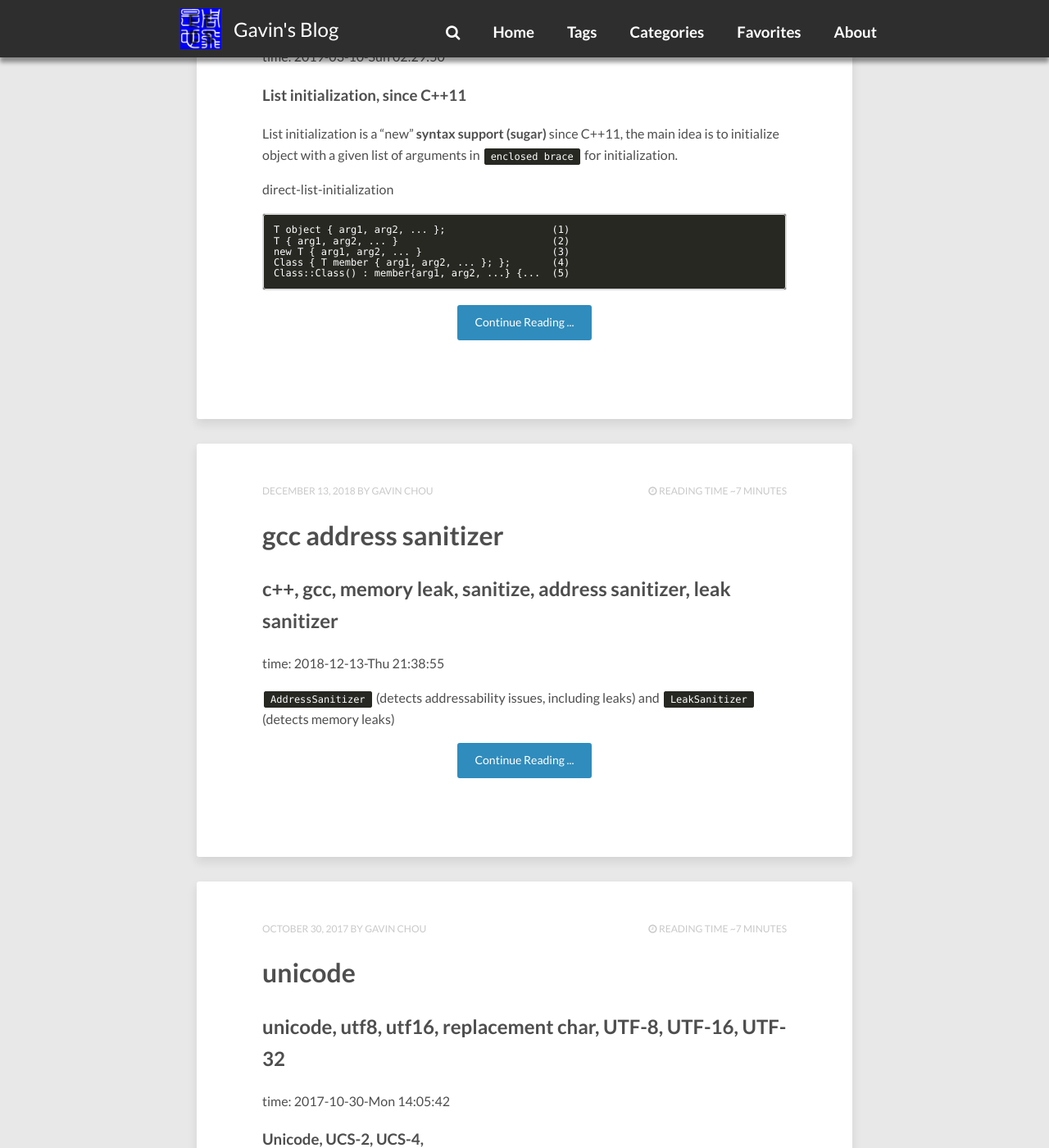
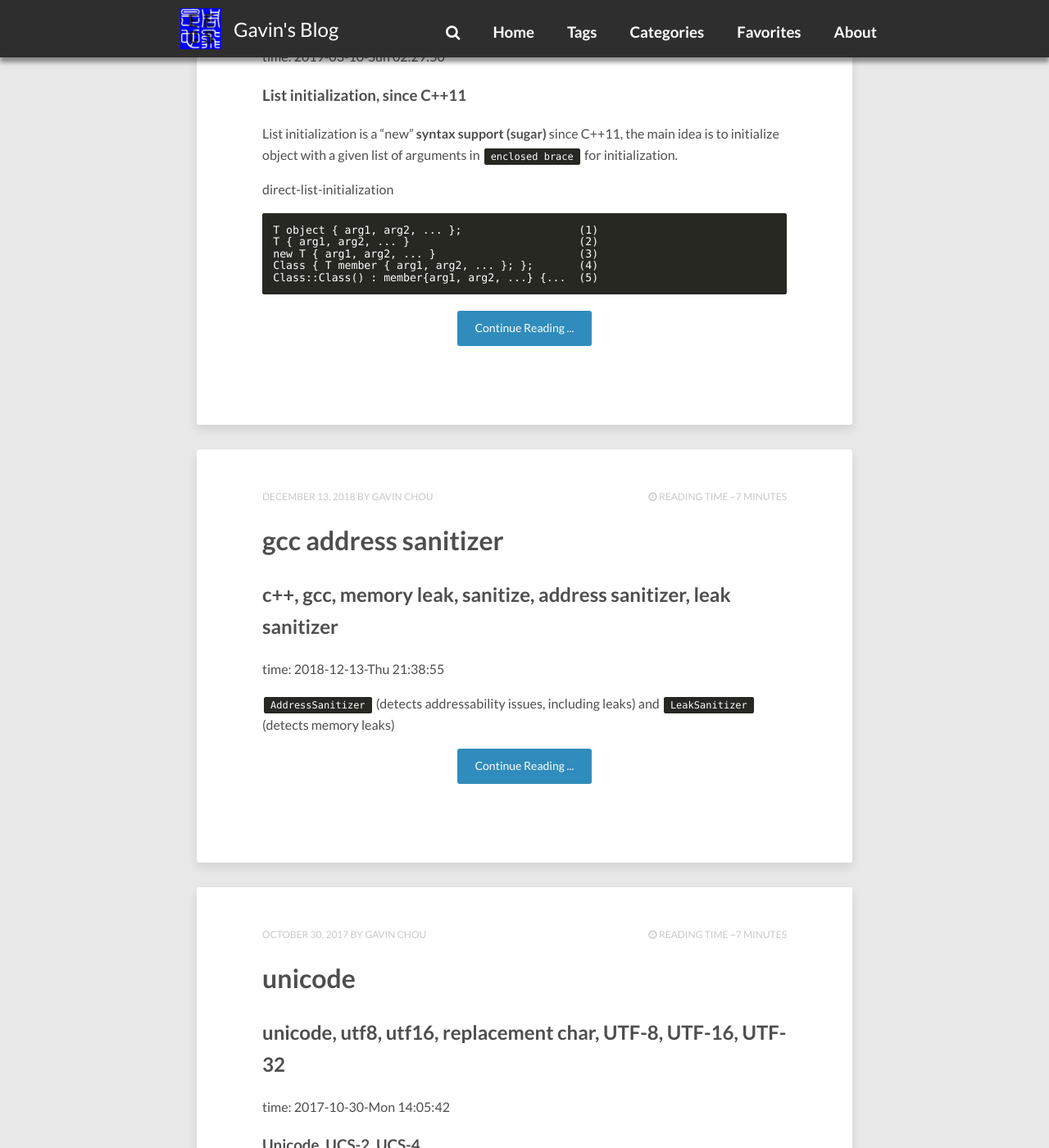
Before and after one commit to gavinchou/gavinchou.github.io, a Jekyll site: the page built from index.html, in a window 1280 px wide and 1400 px high, scrolled down 2880 px. Shown: the whole window at 82% size. Built offline with Jekyll 4.4.1, drawn with Linux system fonts in a browser that asks for light colours; the list of posts is cut into pages by our own code; comment, search, counter and statistics services are not loaded.

Commit message:
Update fontsize of code block to 0.825em

```diff
--- a/_config.yml
+++ b/_config.yml
@@ -12,9 +12,12 @@ disqus_shortname: gavinchou
 reading_time:     true # if true, shows the estimated reading time for a post
 words_per_minute: 200
 logo:             images/eecs_logo.png # logo visible in the topbar
+
 # Your site's domain goes here (eg: //mmistakes.github.io, http://mademistakes.com, etc)
 # When testing locally leave blank or use http://localhost:4000
-
+# for local debug
+# url: file:///Users/gavin/Documents/github-io/_site
+# relase
 url: http://gavinchou.github.io
 
 # draw your top menu here
@@ -79,7 +82,7 @@ timezone:    China/Beijing
 locale:      en_US
 future:      true
 highlighter: rouge # _sass/_rouge for highlight scheme
-linenos: true
+# linenos: true
 gems:
   - jekyll-sitemap
 sass:
@@ -99,19 +102,20 @@ markdown: kramdown
 
 kramdown:
   input: GFM
+  # https://github.com/jekyll/jekyll/pull/4090
   syntax_highlighter: rouge
-#   auto_ids: true
-#   footnote_nr: 1
-#   entity_output: as_char
-#   toc_levels: 1..6
-#   # coderay will mess up the inline code block
-#   enable_coderay: true
-#   coderay:
-#     coderay_line_numbers: true
-#     coderay_line_numbers_start: 1
-#     coderay_tab_width: 2
-#     coderay_bold_every: 10
-#     coderay_css: class
+  # Rouge Highlighter in Kramdown › http://kramdown.gettalong.org/syntax_highlighter/rouge.html
+  # span, block element options fall back to global
+#   syntax_highlighter_opts:
+#     # Rouge Options › https://github.com/jneen/rouge#full-options
+#     css_class: 'highlight'
+#     #line_numbers: true # bad idea, spans don't need linenos and would inherit this option
+#     span:
+#       line_numbers: false
+#     block:
+#       line_numbers: true
+#       start_line: 1
+
 
 # Octopress
 # Default extensions
--- a/_sass/_rouge.scss
+++ b/_sass/_rouge.scss
@@ -1,5 +1,5 @@
-/* Sumblime Monokai theme
-
+/*
+Sumblime Monokai theme
 For use with Jekyll and Pygments
 */
 
@@ -7,7 +7,7 @@ For use with Jekyll and Pygments
 	margin-bottom: 1.5em;
 	@include font(12);
 	color: $code-fg;
-	border: 1px solid darken($body-color, 5);
+	border: 0px solid darken($body-color, 5);
 	background-color: $code-bg; // code block background
 	@include rounded(3px);
 	pre {
@@ -15,10 +15,11 @@ For use with Jekyll and Pygments
 		margin: 0;
 		padding: 1em;
 	}
+	font-size: 0.825rem;
 	line-height: 1.1;
 // 	max-height: 300px;
 // 	overflow-y: auto;
-	.lineno { padding-right: 24px; color: #8f908a;}
+	.lineno { padding-right: 1em; /*width: 1em;*/ color: #8f908a;}
 	.hll { background-color: #49483e }
 	.c { color: #00e000 } /* Comment */
 	.err { color: #960050; background-color: #1e0010 } /* Error */
```
